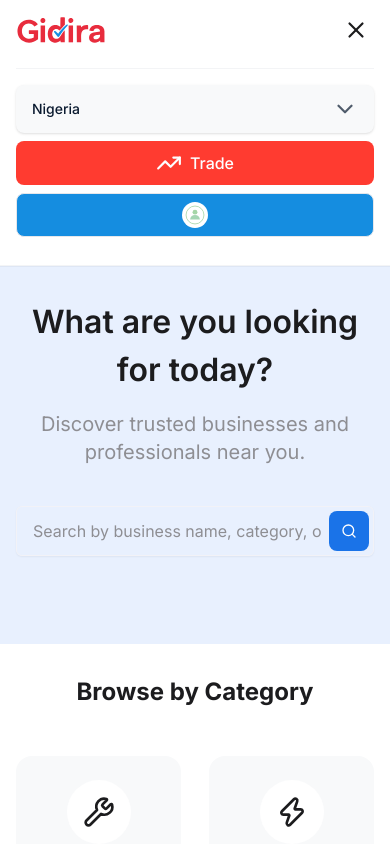
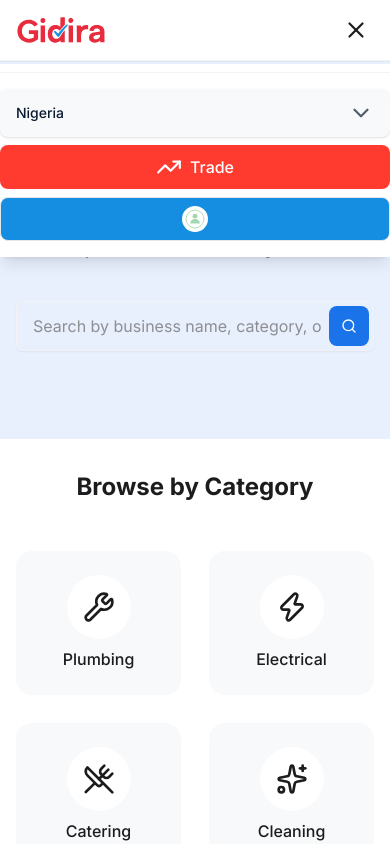
Before and after one commit to MTS-Services/olabisiolai_frontend_react, a React (Vite) app: page / in a window 390 px wide. Both pictures are taken after a click on the button 356 px from the left and 30 px from the top of the page. Shown: the top 844 px of the page. Built offline with nearby package versions, Linux system fonts and the light colour scheme; no server answers.

Commit message:
Update FrontendHeader.tsx

```diff
--- a/src/components/partials/frontend/FrontendHeader.tsx
+++ b/src/components/partials/frontend/FrontendHeader.tsx
@@ -207,8 +207,8 @@ export function FrontendHeader() {
 
         {/* Expandable Mobile Menu */}
         {isMenuOpen && (
-          <div className="flex flex-col gap-4 pb-4 pt-2 animate-in fade-in slide-in-from-top-2 duration-200">
-             <div className="h-px bg-border-light w-full" />
+          <div className="flex flex-col gap-4 pb-4 pt-2 animate-in fade-in slide-in-from-top-2 duration-200 fixed top-16 left-0 right-0 bg-white shadow-lg z-50">
+             <div className="h-px bg-border-light w-full " />
              <HeaderToolbar
                 isLightHeader={isLightHeader}
                 showTrendNav={showTrendNav}
```
